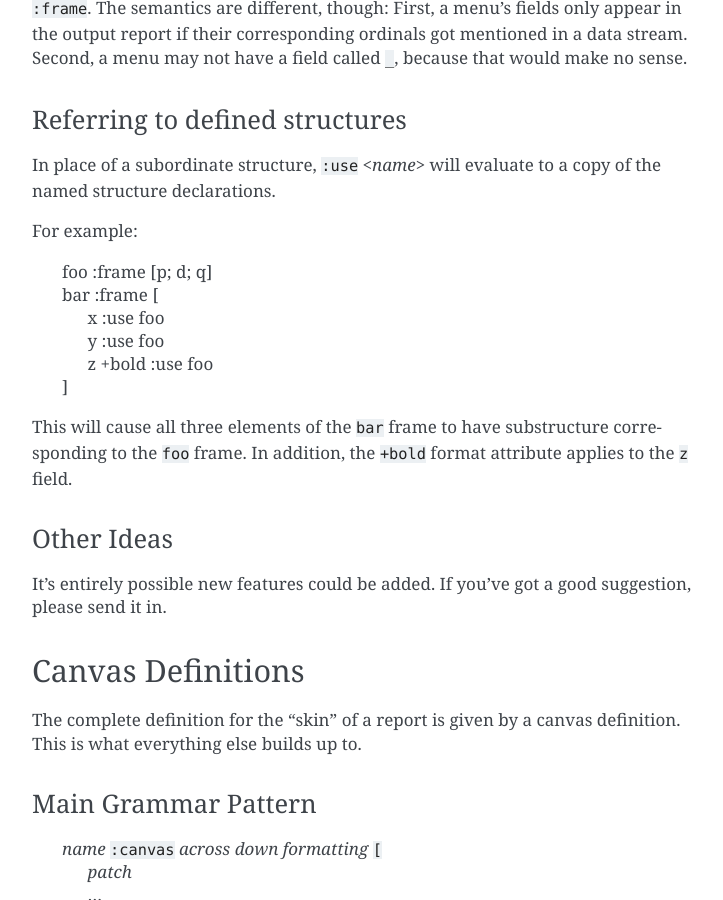
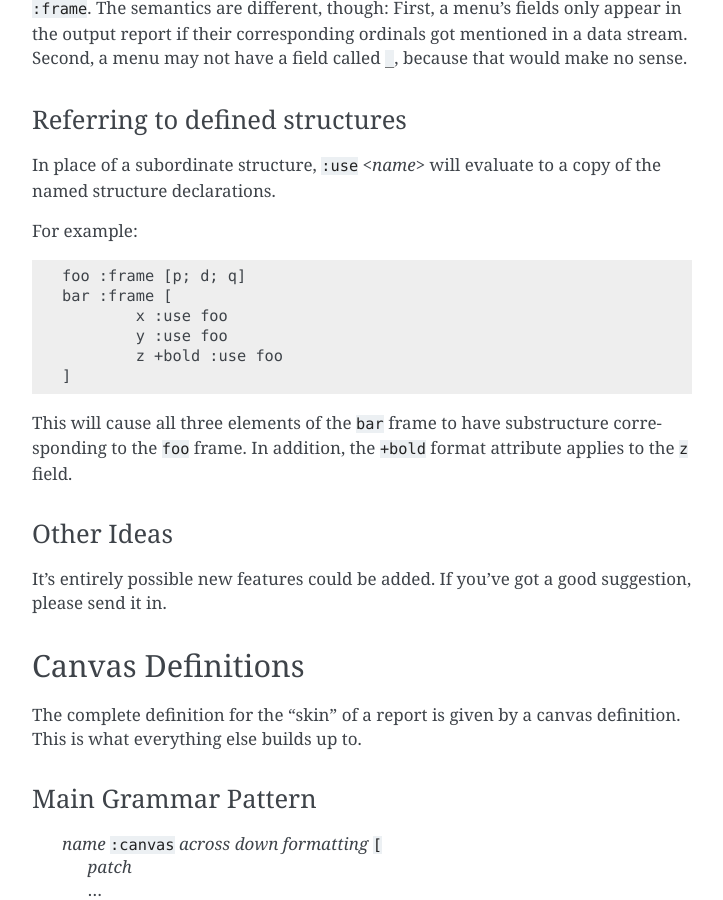
Before and after one commit to kjosib/glowing-chainsaw, a Sphinx documentation site: the page built from docs/source/language.rst, in a window 1280 px wide and 900 px high, scrolled down 7340 px. Shown: the whole window, without its empty margins (388-1111 px from the left). Built offline with Sphinx 7.4.7, drawn with Linux system fonts in a browser that asks for light colours.

Commit message:
Update language.rst

```diff
--- a/docs/source/language.rst
+++ b/docs/source/language.rst
@@ -373,12 +373,14 @@ evaluate to a copy of the named structure declarations.
 
 For example:
 
-	| foo :frame [p; d; q]
-	| bar :frame [
-	|	x :use foo
-	|	y :use foo
-	|	z +bold :use foo
-	| ]
+.. code-block:: text
+
+	foo :frame [p; d; q]
+	bar :frame [
+		x :use foo
+		y :use foo
+		z +bold :use foo
+	]
 
 This will cause all three elements of the :code:`bar` frame to
 have substructure corresponding to the :code:`foo` frame. In addition,
```
